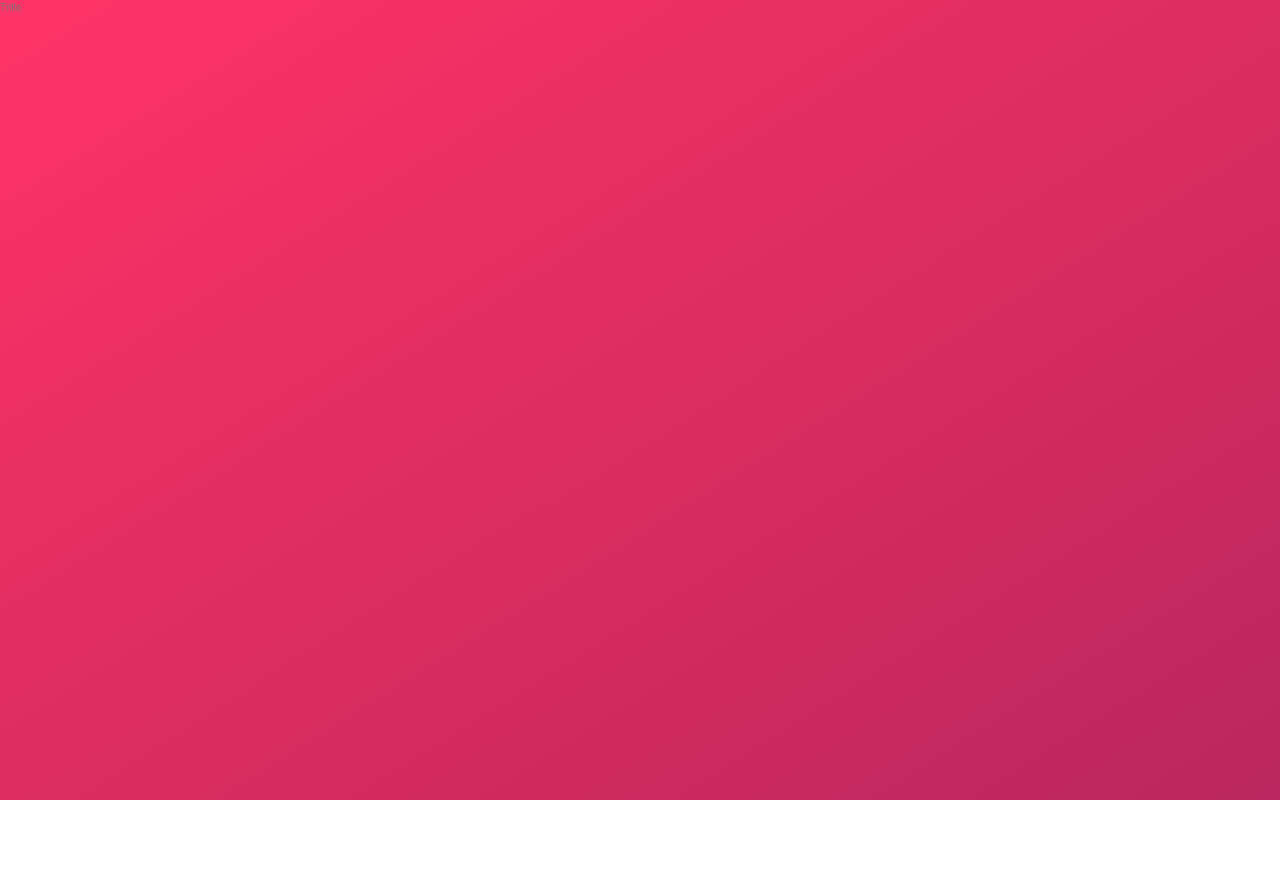
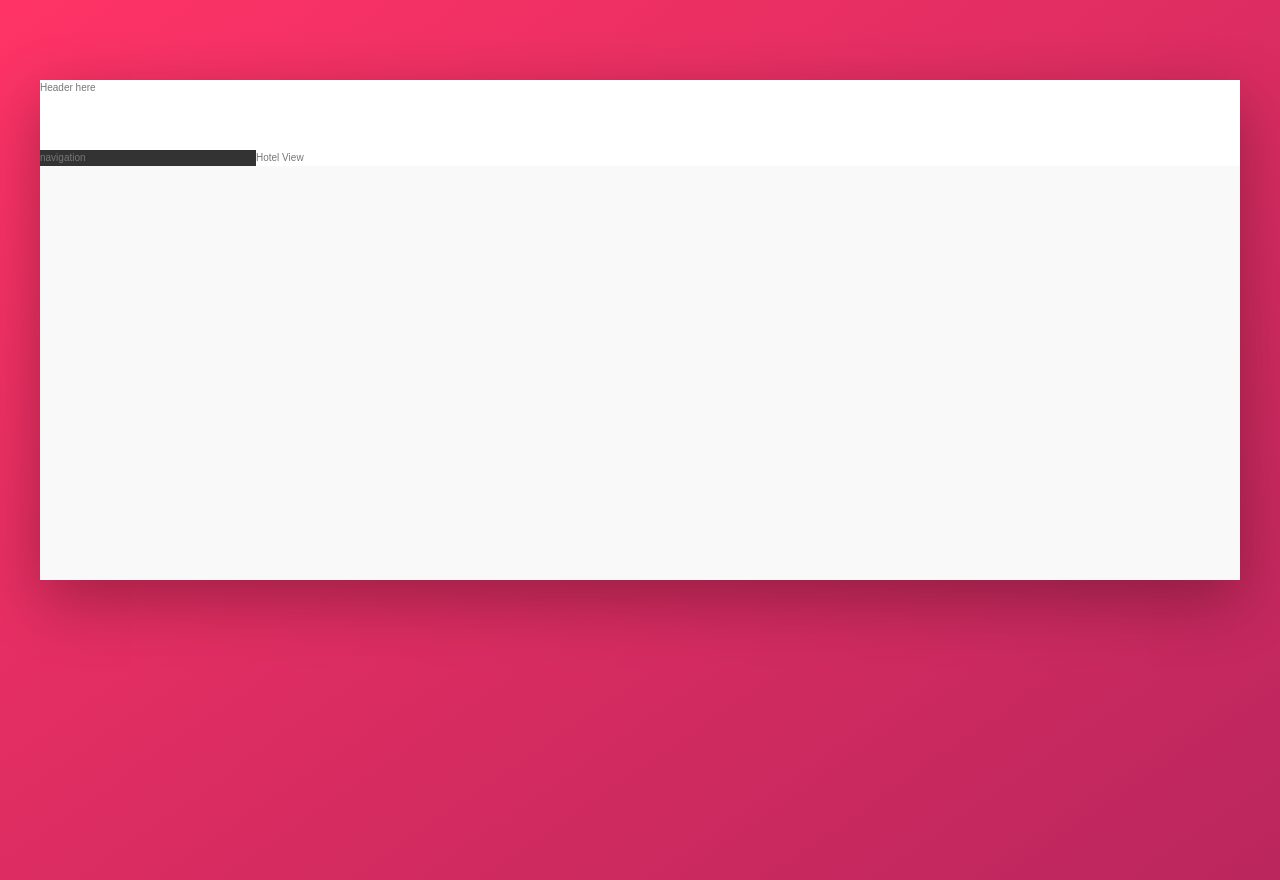
Before and after one commit to johnsonmkevin/TrilloProject, a website: page index.html in a window 1280 px wide. Before the commit the page ends 800 px from the top, so only its background shows below. Drawn offline with Linux system fonts and the light colour scheme.

Commit message:
layout complete

```diff
--- a/css/all.css
+++ b/css/all.css
@@ -65,3 +65,31 @@ h6 {
 #__next {
   isolation: isolate;
 }
+
+.container {
+  max-width: 120rem;
+  margin: 8rem auto;
+  background-color: var(--color-grey-light-1);
+  box-shadow: 0 2rem 6rem rgba(0, 0, 0, 0.3);
+  min-height: 50rem;
+}
+
+.content {
+  display: flex;
+}
+
+.header {
+  height: 7rem;
+  background-color: #fff;
+  border-bottom: var(--color-grey-light-1);
+}
+
+.hotel-view {
+  background-color: #fff;
+  flex: 1;
+}
+
+aside {
+  background-color: var(--color-grey-dark-1);
+  flex: 0 0 18%;
+}
--- a/index.html
+++ b/index.html
@@ -9,6 +9,14 @@
     <title>Trillo Booking App</title>
   </head>
   <body>
-    Trillo
+    <div class="container">
+      <header class="header">Header here</header>
+      <div class="content">
+        <aside>
+          <nav class="sidebar">navigation</nav>
+        </aside>
+        <main class="hotel-view">Hotel View</main>
+      </div>
+    </div>
   </body>
 </html>
--- a/sass/index.scss
+++ b/sass/index.scss
@@ -7,3 +7,9 @@
 @import "base/typography";
 @import "base/utilities";
 @import "components/button";
+
+@import "layout/container";
+@import "layout/content";
+@import "layout/header";
+@import "layout/hotel-view";
+@import "layout/sidebar";
--- /dev/null
+++ b/sass/layout/_container.scss
@@ -0,0 +1,7 @@
+.container {
+  max-width: 120rem;
+  margin: 8rem auto;
+  background-color: var(--color-grey-light-1);
+  box-shadow: 0 2rem 6rem rgba(0, 0, 0, 0.3);
+  min-height: 50rem;
+}
--- /dev/null
+++ b/sass/layout/_content.scss
@@ -0,0 +1,3 @@
+.content {
+  display: flex;
+}
--- /dev/null
+++ b/sass/layout/_header.scss
@@ -0,0 +1,5 @@
+.header {
+  height: 7rem;
+  background-color: #fff;
+  border-bottom: var(--color-grey-light-1);
+}
--- /dev/null
+++ b/sass/layout/_hotel-view.scss
@@ -0,0 +1,4 @@
+.hotel-view {
+  background-color: #fff;
+  flex: 1;
+}
--- /dev/null
+++ b/sass/layout/_sidebar.scss
@@ -0,0 +1,4 @@
+aside {
+  background-color: var(--color-grey-dark-1);
+  flex: 0 0 18%;
+}
```
Also changed, not shown: css/all.min.css.
